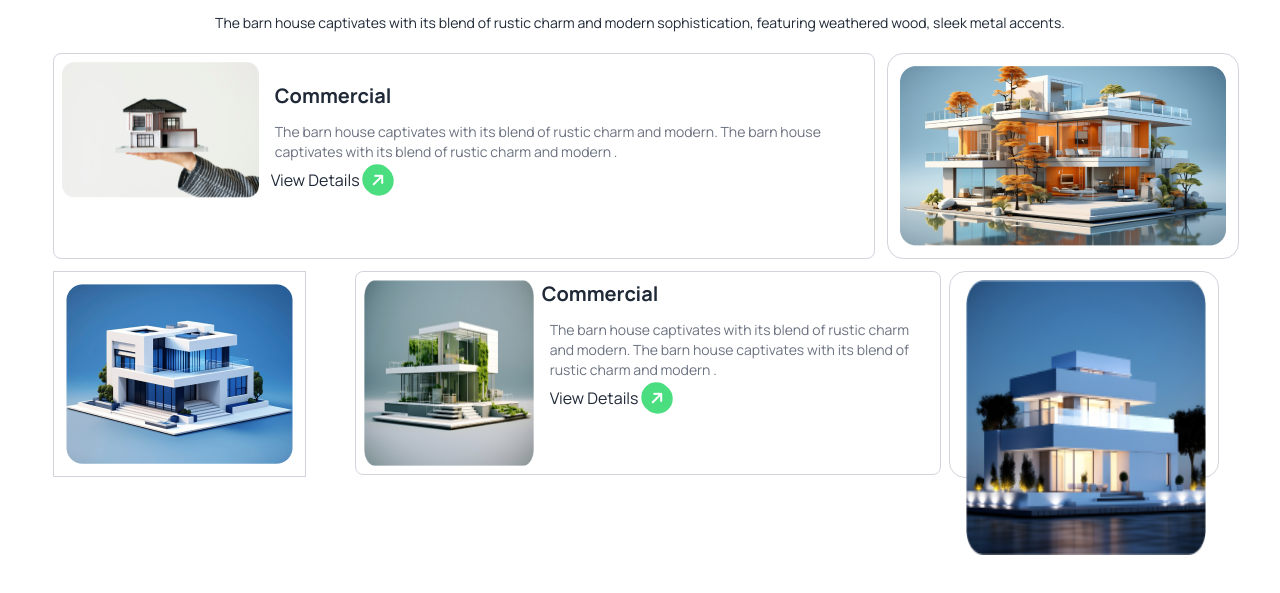
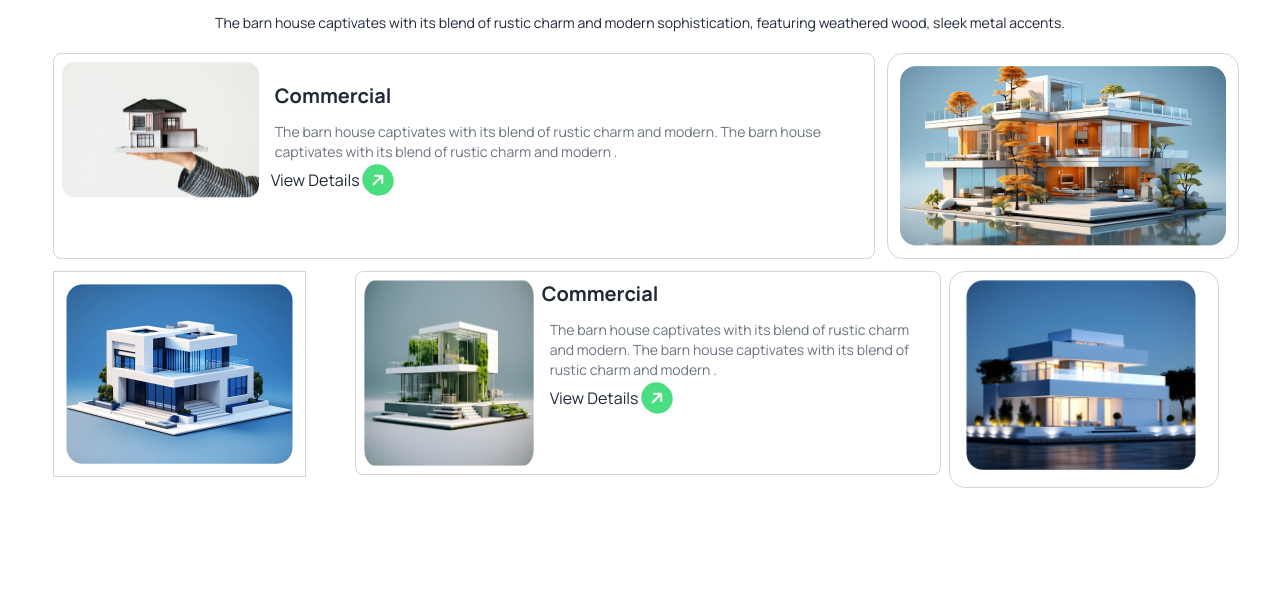
Before and after one commit to ashraful-rahat/Assigment-3, a plain HTML site: page Index.html in a window 1280 px wide. Shown: the part 2111-2704 px from the top of the page. Drawn offline with nearby package versions, Linux system fonts and the light colour scheme.

Commit message:
few changes

```diff
--- a/Index.html
+++ b/Index.html
@@ -300,8 +300,8 @@
                     </div>
                 </div>
                 <div
-                    class=" p-2 border-[1px] border-gray-300 rounded-2xl lg:h-[207px] lg:w-[270px] h-[300px] lg:mt-0 -mt-[130px]">
-                    <img class="lg:w-[240px]  lg:ml-2 lg-h[150px] h-[275px] w-[450px]" src="assets/img5.png" alt="">
+                    class=" p-2 border-[1px] border-gray-300 rounded-2xl lg:h-[217px] lg:w-[270px] h-[300px] lg:mt-0 -mt-[130px]">
+                    <img class="lg:w-[230px]  lg:ml-2 lg:h-[190px] h-[275px] w-[450px]" src="assets/img5.png" alt="">
                 </div>
             </div>
         </div>
```
